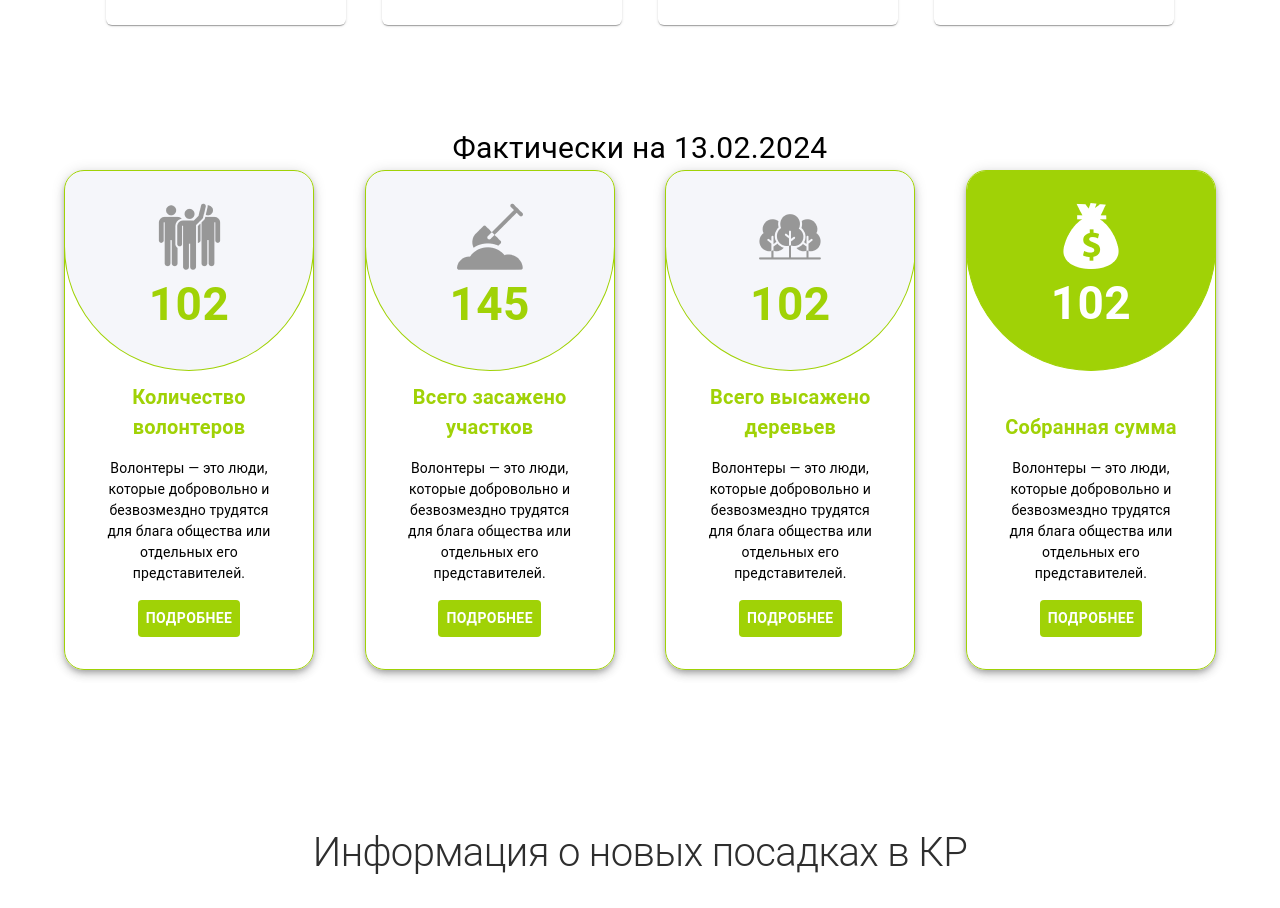
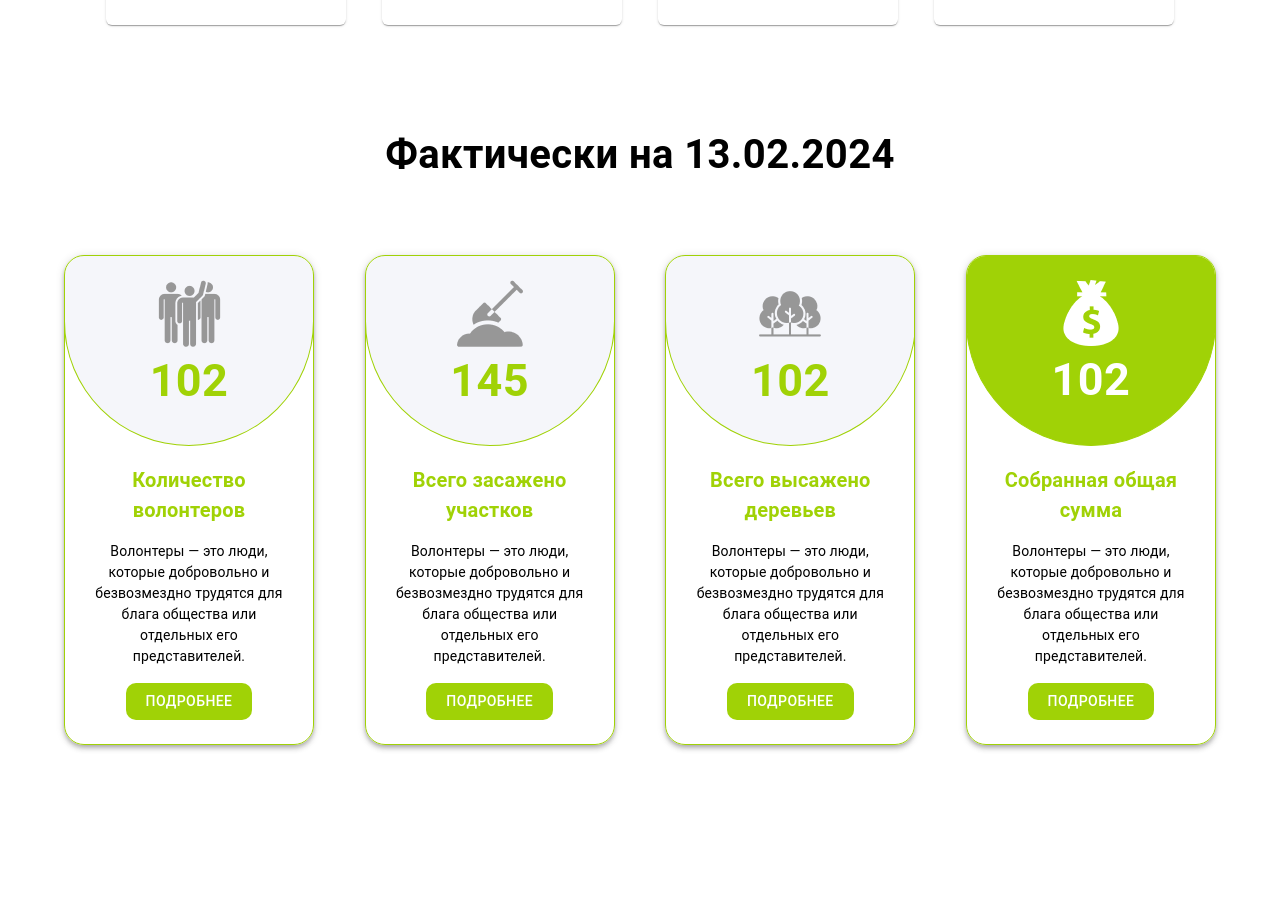
Before and after one commit to ElyaApyzova/New-hackathon-project, a React (Create React App) app: page / in a window 1280 px wide. Shown: the part 2760-3668 px from the top of the page. Built offline with nearby package versions, Linux system fonts and the light colour scheme; a web font is replaced by a local one.

Commit message:
improved

```diff
--- /dev/null
+++ b/src/assets/items.js
@@ -0,0 +1,43 @@
+import man from "../assets/man.png";
+import earth from "../assets/earth.png";
+import trees from "../assets/trees.png";
+import money from "../assets/money.png";
+
+
+
+const items = [
+    {
+      id: Math.random().toString(),
+      img: man,
+      count: 102,
+      click: false,
+      title: "Количество волонтеров",
+      text: "Волонтеры — это люди, которые добровольно и безвозмездно трудятся для блага общества или отдельных его представителей.",
+    },
+    {
+      id: Math.random().toString(),
+      img: earth,
+      count: 145,
+      click: false,
+      title: "Всего засажено участков",
+      text: "Волонтеры — это люди, которые добровольно и безвозмездно трудятся для блага общества или отдельных его представителей.",
+    },
+    {
+      id: Math.random().toString(),
+      img: trees,
+      count: 102,
+      click: false,
+      title: "Всего высажено деревьев",
+      text: "Волонтеры — это люди, которые добровольно и безвозмездно трудятся для блага общества или отдельных его представителей.",
+    },
+    {
+      id: Math.random().toString(),
+      img: money,
+      count: 102,
+      click: true,
+      title: "Собранная общая сумма",
+      text: "Волонтеры — это люди, которые добровольно и безвозмездно трудятся для блага общества или отдельных его представителей.",
+    },
+  ];
+
+  export default items;
--- a/src/components/states/StateCard.jsx
+++ b/src/components/states/StateCard.jsx
@@ -1,50 +1,14 @@
 import React from "react";
 import Grid from "@mui/material/Grid";
 import { Typography, Container, Button } from "@mui/material";
-import man from "../../assets/man.png";
-import earth from "../../assets/earth.png";
-import trees from "../../assets/trees.png";
-import money from "../../assets/money.png";
+import items from "../../assets/items";
 
-const items = [
-  {
-    id: Math.random().toString(),
-    img: man,
-    count: 102,
-    click: false,
-    title: "Количество волонтеров",
-    text: "Волонтеры — это люди, которые добровольно и безвозмездно трудятся для блага общества или отдельных его представителей.",
-  },
-  {
-    id: Math.random().toString(),
-    img: earth,
-    count: 145,
-    click: false,
-    title: "Всего засажено участков",
-    text: "Волонтеры — это люди, которые добровольно и безвозмездно трудятся для блага общества или отдельных его представителей.",
-  },
-  {
-    id: Math.random().toString(),
-    img: trees,
-    count: 102,
-    click: false,
-    title: "Всего высажено деревьев",
-    text: "Волонтеры — это люди, которые добровольно и безвозмездно трудятся для блага общества или отдельных его представителей.",
-  },
-  {
-    id: Math.random().toString(),
-    img: money,
-    count: 102,
-    click: true,
-    title: "Собранная сумма",
-    text: "Волонтеры — это люди, которые добровольно и безвозмездно трудятся для блага общества или отдельных его представителей.",
-  },
-];
+
 
 export default function StateCard() {
   return (
     <Container>
-      <Typography sx={{ textAlign: "center", fontSize: 30 }} component="h3">
+      <Typography sx={{ textAlign: "center", fontSize: 40, marginBottom: "70px", fontWeight: "600" }} component="div">
         Фактически на 13.02.2024
       </Typography>
       <Grid sx={{ display: "flex", justifyContent: "space-between" }}>
@@ -53,17 +17,17 @@ export default function StateCard() {
             <Grid
               sx={{
                 width: "250px",
-                height: "500px",
+                height: "490px",
                 borderRadius: "20px",
                 borderColor: "#A0D206",
                 borderWidth: 1,
-                padding: "2rem",
+                padding: "1.5rem",
                 position: "relative",
                 overflow: "hidden",
                 display: 'flex',
                 flexDirection: 'column',
                 justifyContent: 'space-between',
-                boxShadow: 5
+                boxShadow: 4
               }}
             >
               <div
@@ -72,7 +36,7 @@ export default function StateCard() {
                   height: "250px",
                   backgroundColor: item.click ? '#A0D206' : '#F5F6FA',
                   position: "absolute",
-                  top: -50,
+                  top: -60,
                   left: -1,
                   borderEndStartRadius: "50%",
                   borderBottomRightRadius: "50%",
@@ -83,7 +47,7 @@ export default function StateCard() {
               ></div>
               <Grid sx={{display: 'flex', flexDirection: 'column',  textAlign: 'center', alignItems: 'center'}}>
                 <img src={item.img} alt="" />
-                <Typography sx={{fontSize: '46px', fontWeight: 600, color: item.click ? "#fff" : "#A0D206"}}>{item.count}</Typography>
+                <Typography sx={{fontSize: '45px', fontWeight: 600, color: item.click ? "#fff" : "#A0D206"}}>{item.count}</Typography>
               </Grid>
               <Grid sx={{
                 display: 'flex',
@@ -98,8 +62,9 @@ export default function StateCard() {
                   sx={{
                     background: "#A0D206",
                     width: "max-content",
+                    padding: "6px 20px",
+                    borderRadius: "10px",
                     color: "white",
-                    fontWeight: 600,
                     "&:hover": { backgroundColor: "#00821E" },
                   }}
                 >
```
